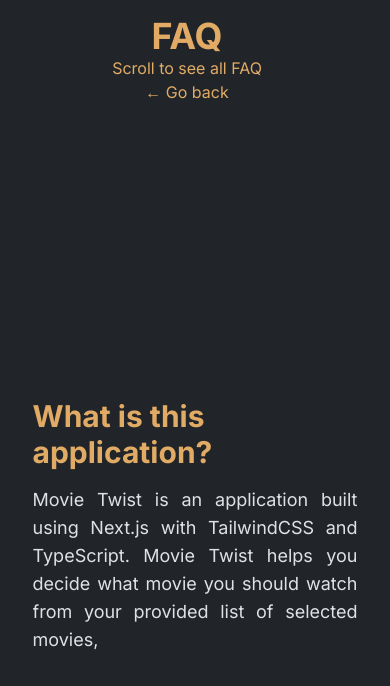
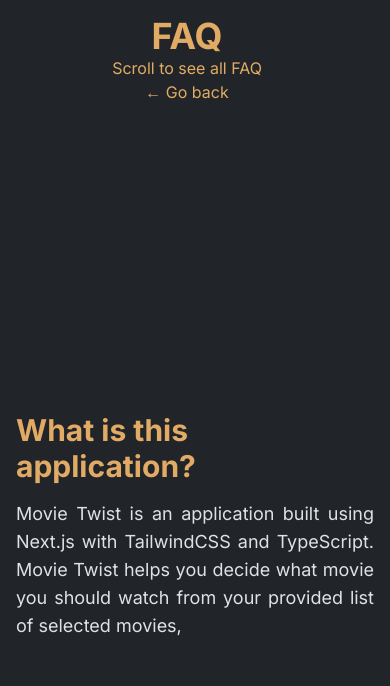
Before and after one commit to ognjeeen/movie-twist, a Next.js app: page /faq in a window 390 px wide. Shown: the top 686 px of the page. Built offline with nearby package versions, Linux system fonts and the light colour scheme.

Commit message:
Removed scroll animations from FAQ until everything else is fixed

```diff
--- a/components/FAQSection.tsx
+++ b/components/FAQSection.tsx
@@ -1,7 +1,7 @@
 'use client';
 
 import Link from 'next/link';
-import { useEffect, useRef, useState, useCallback } from 'react';
+import { useState, useRef, useEffect } from 'react';
 
 type FAQItem = {
   question: string;
@@ -34,41 +34,8 @@
 ];
 
 const FAQSection = () => {
-  const [currentIndex, setCurrentIndex] = useState(0);
-  const scrollRef = useRef<HTMLDivElement>(null);
-
-  const debounce = (func: (...args: any[]) => void, wait: number) => {
-    let timeout: NodeJS.Timeout;
-    return (...args: any[]) => {
-      clearTimeout(timeout);
-      timeout = setTimeout(() => func(...args), wait);
-    };
-  };
-
-  const handleScroll = useCallback(
-    debounce((event: React.WheelEvent<HTMLDivElement>) => {
-      if (event.deltaY > 0) {
-        setCurrentIndex((prevIndex) =>
-          Math.min(prevIndex + 1, faqData.length - 1)
-        );
-      } else {
-        setCurrentIndex((prevIndex) => Math.max(prevIndex - 1, 0));
-      }
-    }, 200), // 200ms debounce time
-    []
-  );
-
-  useEffect(() => {
-    if (scrollRef.current) {
-      scrollRef.current.scrollTo({
-        top: currentIndex * scrollRef.current.clientHeight,
-        behavior: 'smooth',
-      });
-    }
-  }, [currentIndex]);
-
   return (
-    <div className="h-full w-full md:flex" onWheel={handleScroll}>
+    <div className="h-full w-full md:flex flex-col md:flex-row">
       <div className="items-center pr-4 flex justify-center md:justify-end lg:w-3/6 md:pt-0">
         <div className="flex flex-col text-center text-primaryLight pt-4">
           <h1 className="text-4xl font-bold">FAQ</h1>
@@ -76,16 +43,11 @@
           <Link href="/">&larr; Go back</Link>
         </div>
       </div>
-      <div
-        ref={scrollRef}
-        className="overflow-y-hidden h-full w-5/6 snap-y snap-mandatory m-auto"
-      >
+      <div className="overflow-y-auto h-full w-full md:w-5/6 snap-y snap-mandatory m-auto">
         {faqData.map((faq, index) => (
           <div
             key={index}
-            className={`flex flex-col items-center justify-center h-screen snap-start transition-transform duration-500 ease-in-out ${
-              index === currentIndex ? 'opacity-100' : 'opacity-30'
-            }`}
+            className="flex flex-col items-center justify-center min-h-screen p-4 snap-start"
           >
             <h1 className="text-primaryLight text-3xl font-bold mb-4">
               {faq.question}
```
